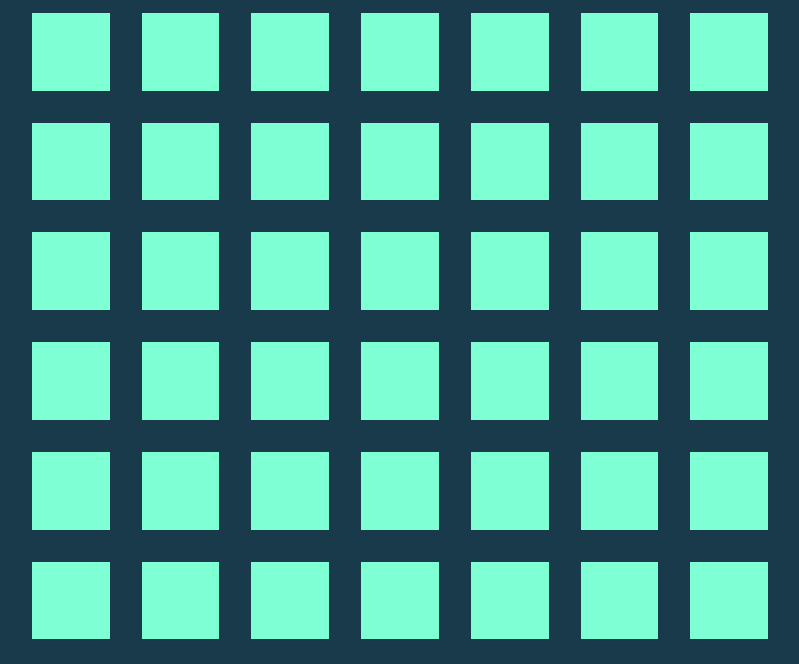
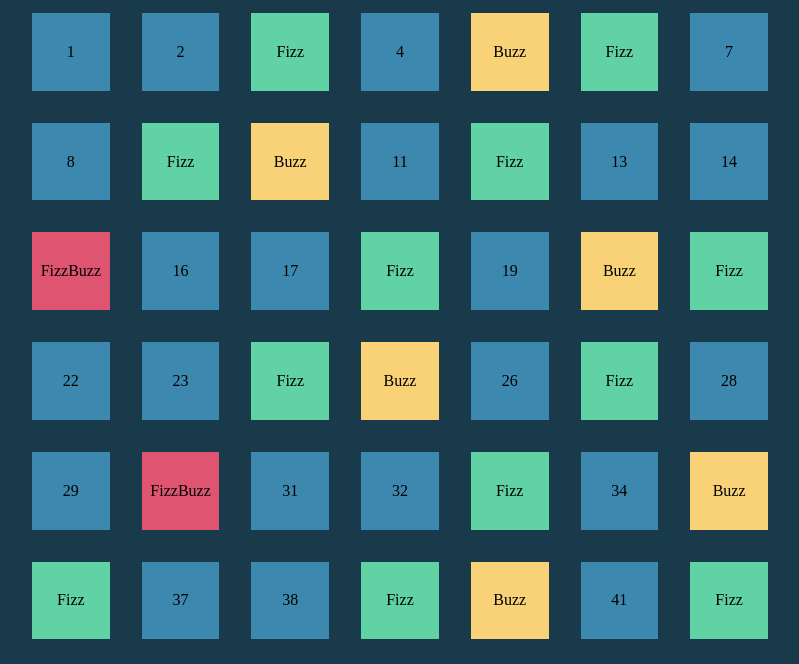
Before and after one commit to SevenErol/js-fizzbuzz, a plain HTML site: page index.html in a window 1280 px wide. Shown: the part 136-800 px from the top of the page, without its empty margins (240-1039 px from the left). Drawn offline with Linux system fonts and the light colour scheme.

Commit message:
bonus complete

```diff
--- a/assets/css/style.css
+++ b/assets/css/style.css
@@ -37,6 +37,27 @@ h1 {
 
 .square {
     margin: 1rem;
-    background-color: aquamarine;
     aspect-ratio: 1 / 1;
 }
+
+.flex {
+    display: flex;
+    justify-content: center;
+    align-items: center;
+}
+
+.number {
+    background-color: var(--number-color);
+}
+
+.fizz {
+    background-color: var(--fizz-color);
+}
+
+.buzz {
+    background-color: var(--buzz-color);
+}
+
+.fizz_buzz {
+    background-color: var(--fizzbuzz-color);
+}
--- a/assets/javascript/script.js
+++ b/assets/javascript/script.js
@@ -19,21 +19,44 @@ for(let i = 1; i <= 100; i++) {
 
     squareElement.classList.add("square");
 
+    squareElement.classList.add("flex");
+
     boxElement.appendChild(squareElement);
+
+    const contentElement = document.createElement("div");
+
+    squareElement.appendChild(contentElement);
 
     if (i % 3 === 0 && i % 5 === 0) {
 
         console.log(`${multipleThree}${multipleFive}`);
 
+        squareElement.classList.add("fizz_buzz");
+
+        contentElement.innerHTML = `${multipleThree}${multipleFive}`;
+
     } else if (i % 5 === 0) {
 
         console.log(multipleFive);
 
+        squareElement.classList.add("buzz");
+
+        contentElement.innerHTML = `${multipleFive}`;
+
     } else if (i % 3 === 0) {
 
-        console.log(multipleThree)
+        console.log(multipleThree);
+
+        squareElement.classList.add("fizz");
+
+        contentElement.innerHTML = `${multipleThree}`;
 
     } else {
+
         console.log(i);
+
+        squareElement.classList.add("number");
+
+        contentElement.innerHTML = i;
     }
 }
```
